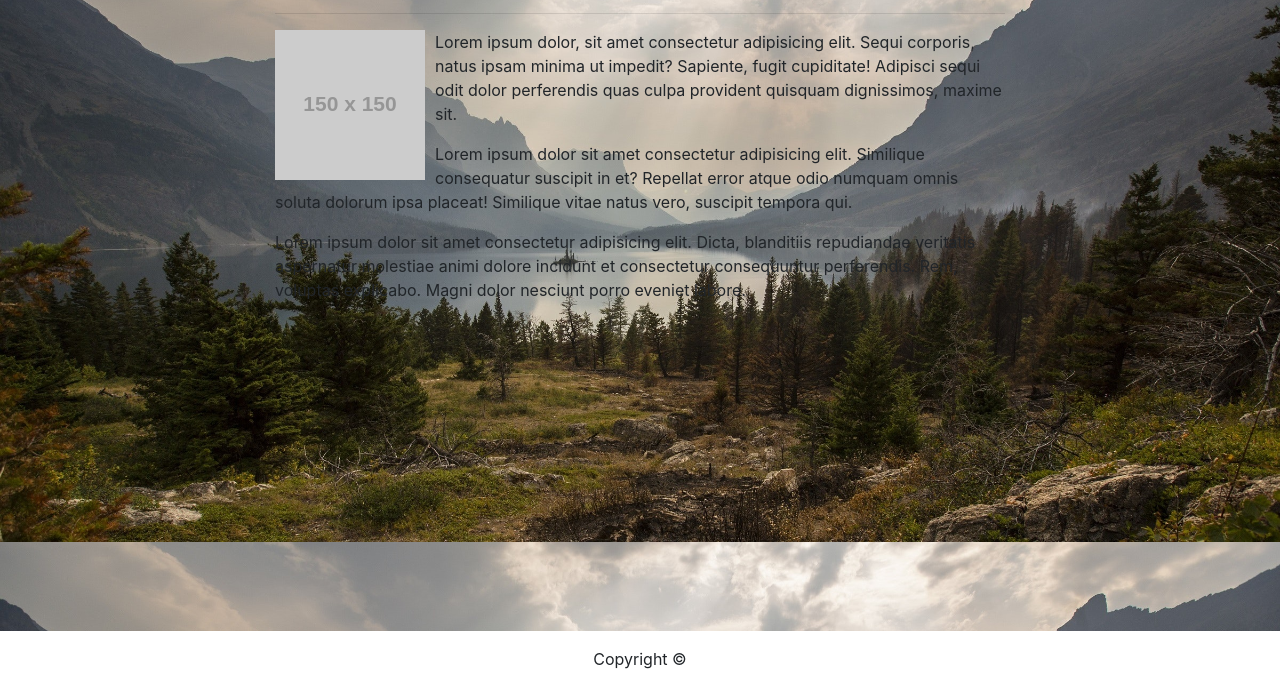
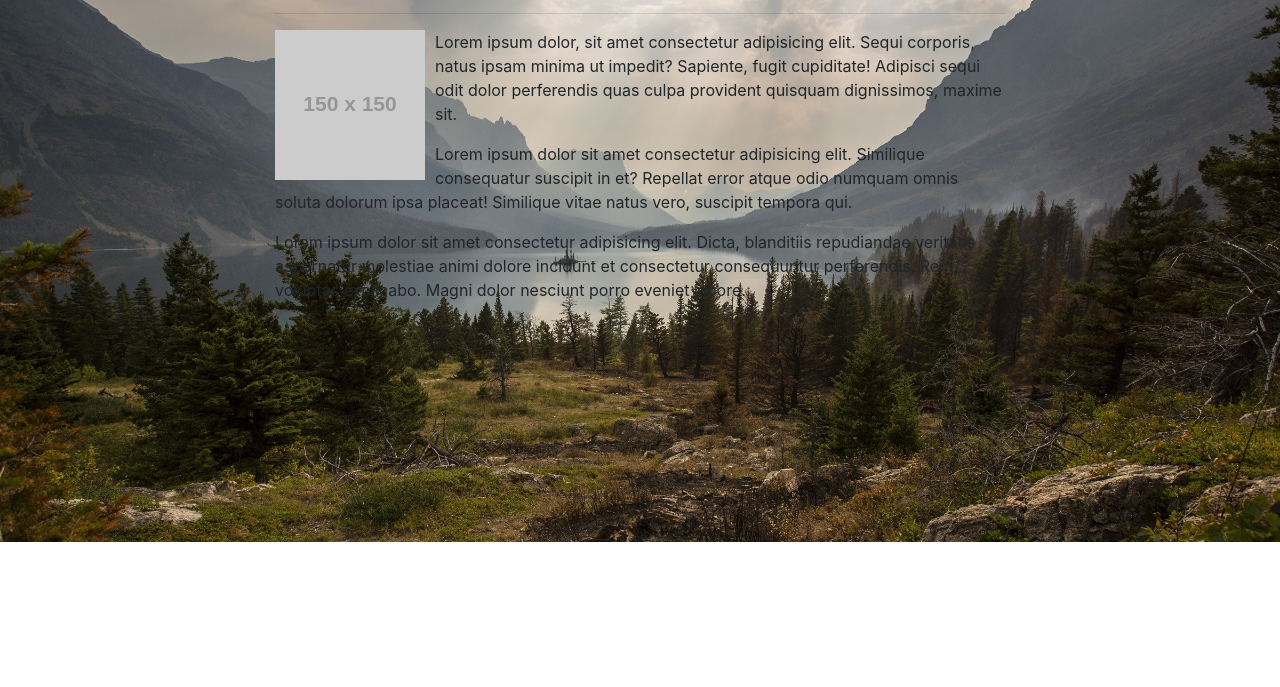
Before and after one commit to JCartwright44/Bootstrap-Portfolio, a plain HTML site: page index.html in a window 1280 px wide. Shown: the part 113-800 px from the top of the page. Drawn offline with nearby package versions, Linux system fonts and the light colour scheme; placeholder pictures from the web are drawn by us.

Commit message:
Tuesday updates

```diff
--- a/assets/style.css
+++ b/assets/style.css
@@ -11,12 +11,18 @@ footer {
     position: relative;
     bottom: 0px;
     text-align: center;
-    width: 100%
+    width: 100%;
+    height: 50px;
+    color: white;
 }
 
 body {
     background-image: url("../assets/Images/background.jpg");
     background-size: 100%;
+    background-attachment: fixed;
+    background-repeat: no-repeat;
+    background-position: relative;
+    margin-bottom: 30px;
 }
 
 .card {
--- a/index.html
+++ b/index.html
@@ -18,7 +18,7 @@
                 <div class="collapse navbar-collapse flex-grow-1 text-right" id="myNavbar">
                         <ul class="navbar-nav ml-auto flex-nowrap">
                             <li class="nav-item navAboutMeActive">
-                                <a href="#" class="nav-link m-2 menu-item nav-active">About Me</a>
+                                <a href="..css" class="nav-link m-2 menu-item nav-active">About Me</a>
                                 <!-- Make the About Me title white -->
                             </li>
                             <li class="nav-item navPortfolio">
@@ -56,7 +56,7 @@
         </div>
         </div>
       </div>
-      <footer class="page-footer font-small blue fixed-bottom bg-white">
+      <footer class="page-footer font-small blue fixed-bottom">
         <div class="footer-copyright text-center py-3">Copyright ©
         </div>
       </footer>
```
Also changed, not shown: contact.html (+1 -1 lines), portfolio.html (+3 -1 lines).
